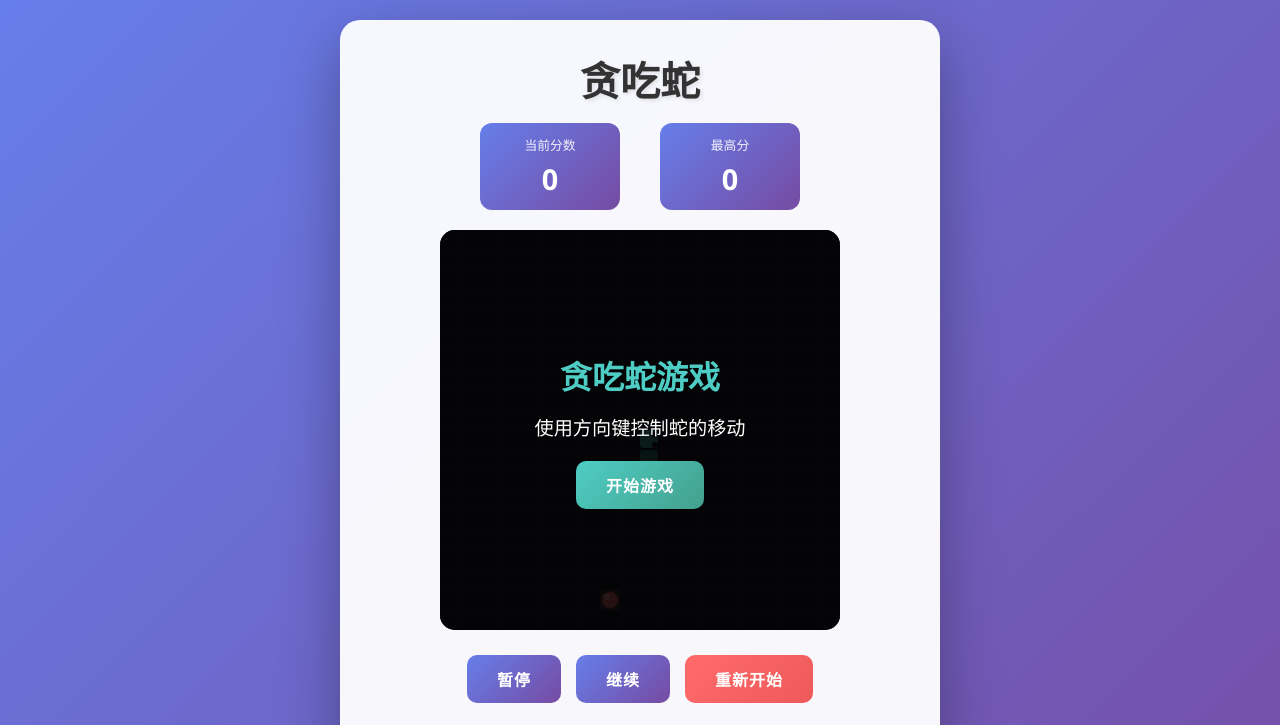
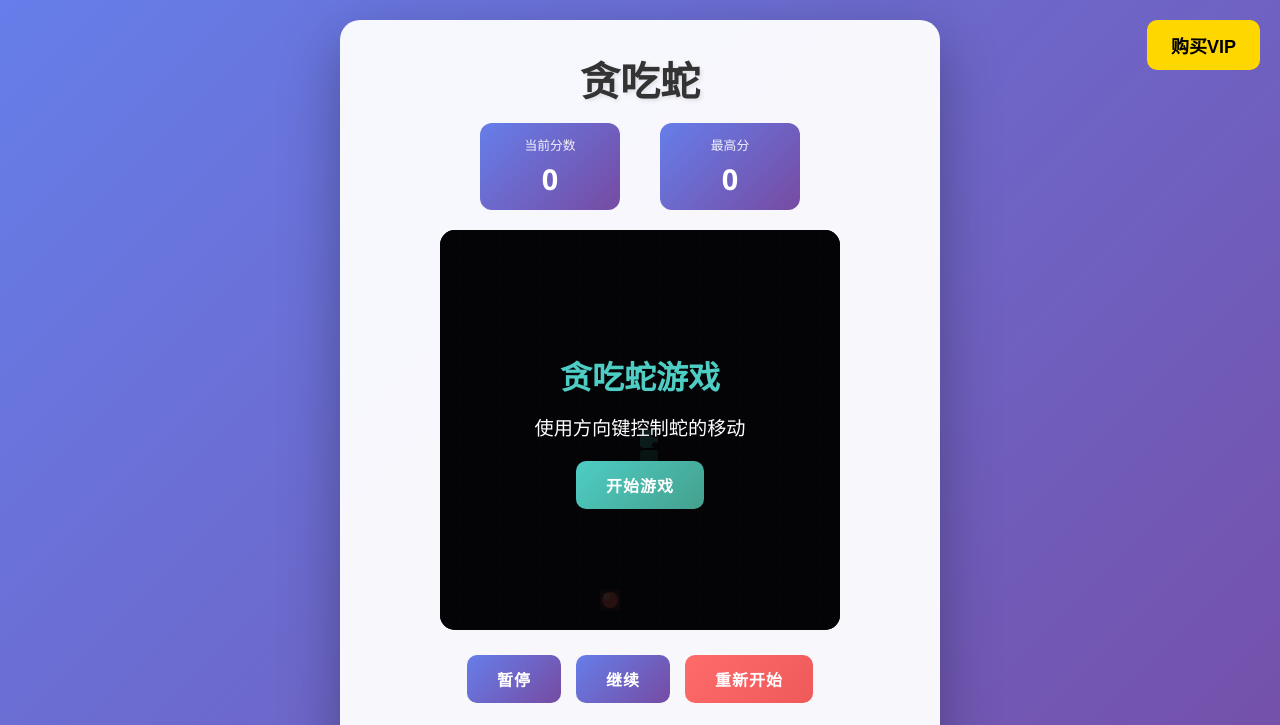
Before and after one commit to mianbao19900423-create/-333, a plain HTML site: page index.html in a window 1280 px wide. Shown: the top 725 px of the page. Drawn offline with Linux system fonts and the light colour scheme.

Commit message:
Add files via upload

```diff
--- a/index.html
+++ b/index.html
@@ -7,6 +7,9 @@
     <link rel="stylesheet" href="styles.css">
 </head>
 <body>
+<button id="vipBtn" onclick="buyVip()">
+  购买VIP
+</button>
     <div class="game-container">
         <header class="game-header">
             <h1>贪吃蛇</h1>
@@ -58,5 +61,17 @@
     </div>
 
     <script src="game.js"></script>
+
+<script>
+
+function buyVip() {
+
+  // 这里先测试 success 页面
+  window.location.href =
+    "/success.html";
+
+}
+
+</script>
 </body>
 </html>
--- a/styles.css
+++ b/styles.css
@@ -275,3 +275,28 @@ body {
         text-align: center;
     }
 }
+#vipBtn{
+
+  position:fixed;
+  top:20px;
+  right:20px;
+
+  padding:12px 24px;
+
+  border:none;
+  border-radius:10px;
+
+  background:#ffd700;
+  color:#000;
+
+  font-size:18px;
+  font-weight:bold;
+
+  cursor:pointer;
+
+  z-index:999;
+}
+
+#vipBtn:hover{
+  opacity:.9;
+}
```
